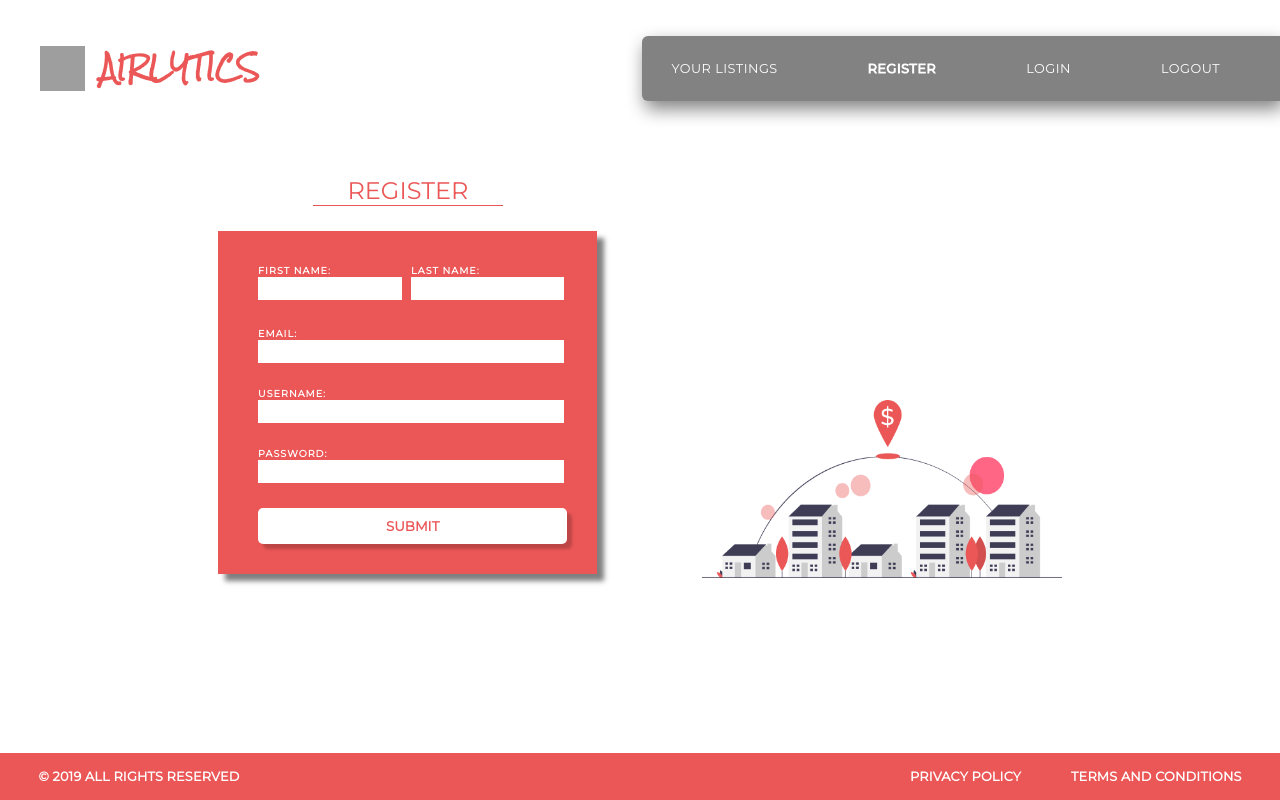
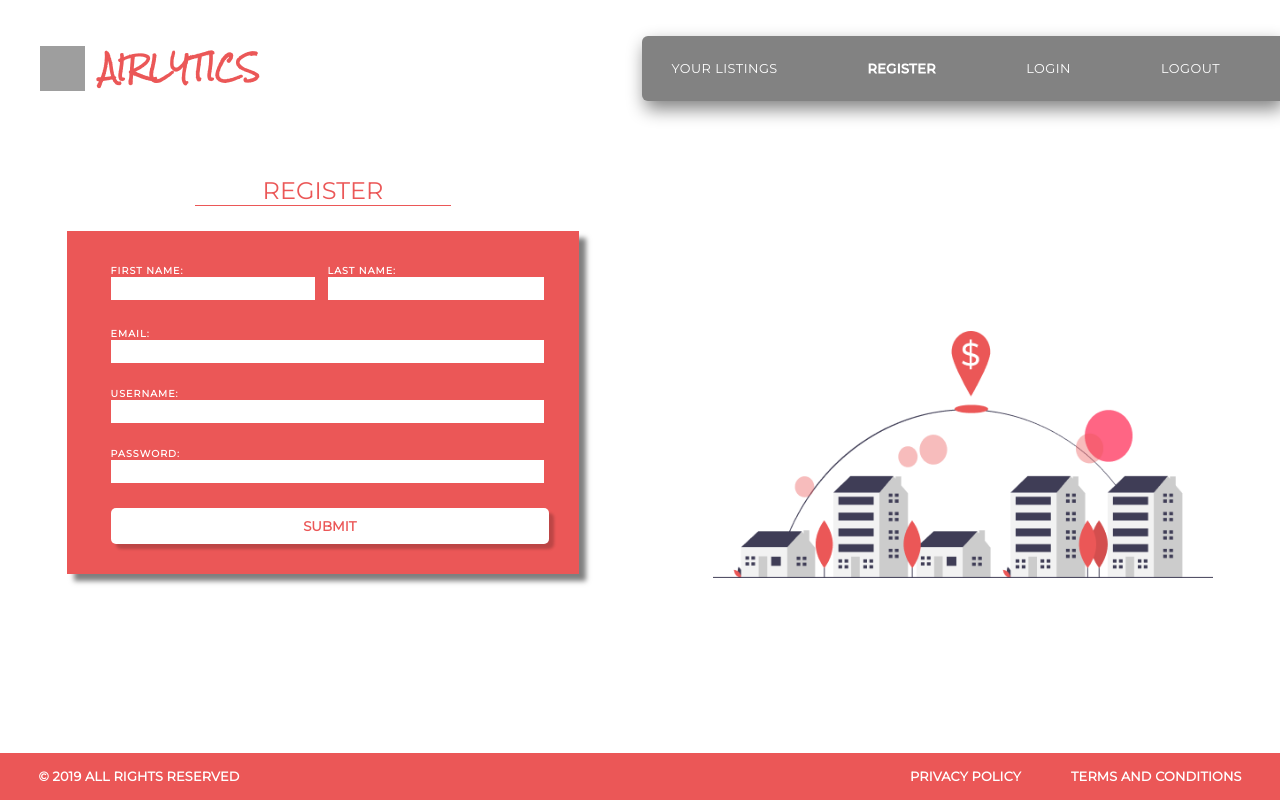
Before and after one commit to airbnb-price-opt/front-end, a React (Create React App) app in the folder airbnb-opt-price/: page /register in a window 1280 px wide. Built offline with nearby package versions, Linux system fonts and the light colour scheme; grey boxes are pictures that could not be loaded.

Commit message:
latLong logging

```diff
--- a/airbnb-opt-price/src/StyledComps.js
+++ b/airbnb-opt-price/src/StyledComps.js
@@ -502,7 +502,7 @@ export const LoginContainerDiv = styled.div`
     display: flex;
     justify-content: space-around;
     color: white;
-    margin: 161px 13% 0px 13%;
+    margin: 161px 0 0px 0;
     align-items: flex-end;
     @media(max-width: 1000px)
     {
@@ -648,7 +648,7 @@ export const LoginFormContainer = styled.div`
 
 export const LoginImage = styled.div`
     margin-bottom: -8px;
-    width: 38%;
+    width: 500px;
     @media(max-width: 580px)
     {
         display: none;
@@ -700,7 +700,7 @@ export const RegisterPageDiv = styled.div`
     display: flex;
     justify-content: space-around;
     color: white;
-    margin: 10px 13% 0px 13%;
+    margin: 10px 0 0px 0;
     align-items: flex-end;
     @media (max-width: 600px) {
         margin: 0;
@@ -753,7 +753,7 @@ export const RegisterFormButton = styled.button`
 
 export const RegisterImageDiv = styled.div`
     margin-bottom: -8px;
-    width: 38%;
+    width: 500px;
     @media (max-width: 580px) {
         display: none;
     }
--- a/airbnb-opt-price/src/components/PrivacyPolicy.jsx
+++ b/airbnb-opt-price/src/components/PrivacyPolicy.jsx
@@ -3,7 +3,7 @@ import React from "react"
 const PrivacyPolicy = () =>
 {
     return (
-        <div>All your info are belong to us!</div>
+        <div>No current privacy policy</div>
     )
 }
 
--- a/airbnb-opt-price/src/components/TermsAndConditions.jsx
+++ b/airbnb-opt-price/src/components/TermsAndConditions.jsx
@@ -3,7 +3,7 @@ import React from "react"
 const TermsAndConditions = () =>
 {
     return (
-        <div>Your first born child is ours!</div>
+        <div>No current terms and conditions</div>
     )
 }
 
--- a/airbnb-opt-price/src/getLatLong.js
+++ b/airbnb-opt-price/src/getLatLong.js
@@ -5,7 +5,8 @@ const latLong = [];
 
 export const getLatLong = (address) =>
 {
-    const apiKey = process.env.REACT_APP_MAPQUEST_API_KEY;
+    // const apiKey = process.env.REACT_APP_MAPQUEST_API_KEY;
+    const apiKey = "7AIcxouhK2CsiKS2pDmQ4sWmchgbocYJ";
     axios.get(`http://www.mapquestapi.com/geocoding/v1/address?key=${apiKey}&location=${address}`)
     .then(response =>
         console.log("response from mapquest", response.data.results[0].locations[0].latLng)
```
Also changed, not shown: airbnb-opt-price/src/App.js (indentation only), 1 other file (tests, documents, lock files or other folders).
